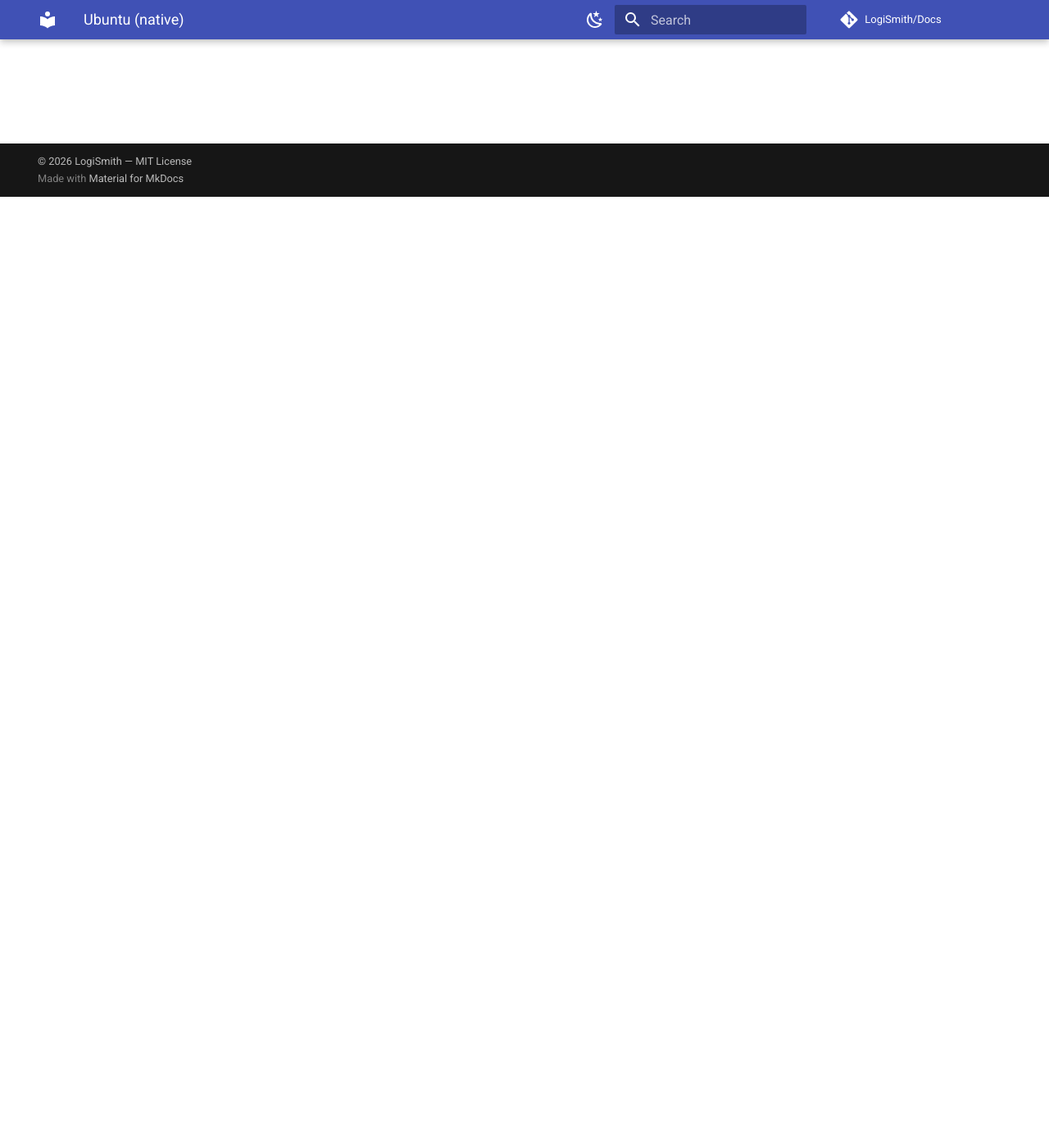
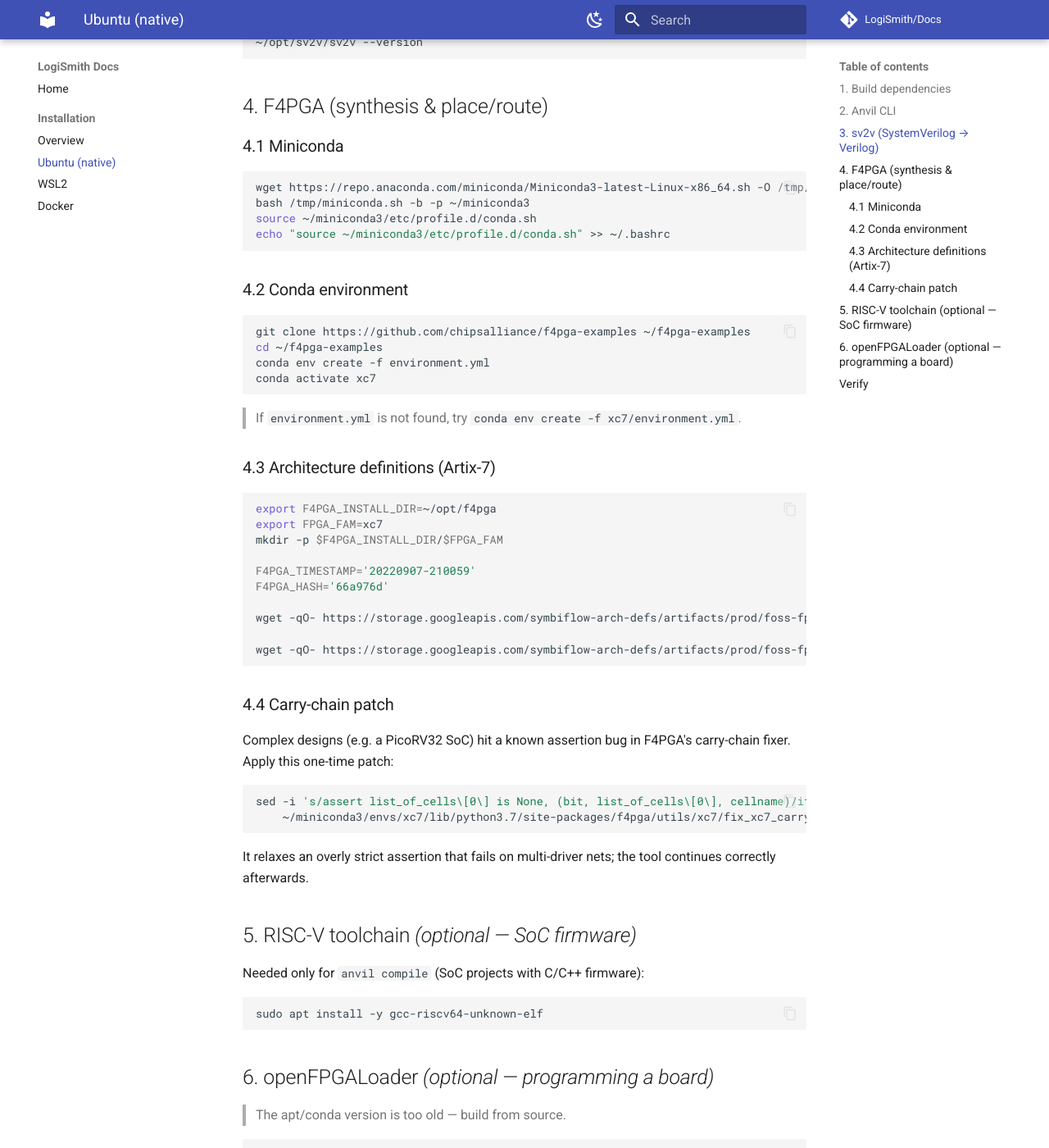
Before and after one commit to LogiSmith/Docs, an MkDocs documentation site: the page built from docs/installation/ubuntu.md, in a window 1280 px wide and 1400 px high, scrolled down 1160 px. Shown: the whole window at 82% size. Built offline with MkDocs 1.6.1 and Material for MkDocs 9.7.7, drawn with Linux system fonts in a browser that asks for light colours; comment, search, counter and statistics services are not loaded; some of the changed text lies outside the part shown.

Commit message:
docs: write Ubuntu installation guide

````diff
--- a/docs/installation/ubuntu.md
+++ b/docs/installation/ubuntu.md
@@ -1,36 +1,135 @@
 # Installation — Ubuntu (native)
 
-!!! note "Stub"
-    Skeleton — headings below are the intended structure, to be filled in.
-    Tested on Ubuntu <!-- TODO: version, e.g. 22.04 LTS -->.
+Setting up the full toolchain on native Ubuntu (bare-metal or VM). Tested on
+**Ubuntu 22.04 LTS** (x86_64).
 
-## Prerequisites
+!!! tip "On Windows?"
+    Use the [WSL2 guide](wsl.md) instead — it reuses these same steps and adds
+    the Windows-side USB forwarding needed to program a board.
 
-<!-- TODO: supported Ubuntu versions, apt update, build-essential, git, python3 -->
+Anvil expects tools at fixed locations (`~/miniconda3`, conda env `xc7`,
+`~/opt/f4pga`, `~/opt/sv2v/sv2v`). Keep the paths below as-is unless you also
+change them in `anvil.py`.
 
-## 1. Anvil
+---
 
-<!-- TODO: clone repo into ~/opt/anvil, add the `anvil` alias to ~/.bashrc -->
+## 1. Build dependencies
 
-## 2. F4PGA + Conda
+```bash
+sudo apt-get update && sudo apt-get upgrade -y
+sudo apt-get install -y build-essential flex bison libssl-dev \
+    libelf-dev bc python3 pahole cmake pkg-config \
+    libusb-1.0-0-dev libudev-dev git g++ gcc \
+    libftdi1-dev libhidapi-dev zlib1g-dev unzip wget
+```
 
-<!-- TODO: install Miniconda, create the xc7 env, F4PGA install dir -->
+Simulator + waveform viewer (needed for `anvil test`):
 
-## 3. sv2v
+```bash
+sudo apt install -y iverilog gtkwave
+```
 
-<!-- TODO: download release into ~/opt/sv2v/ (or apt/PATH) -->
+## 2. Anvil CLI
 
-## 4. Icarus Verilog *(optional — `anvil test`)*
+```bash
+git clone https://github.com/LogiSmith/Anvil.git ~/opt/anvil
+chmod +x ~/opt/anvil/anvil.py
+echo 'alias anvil="python3 ~/opt/anvil/anvil.py"' >> ~/.bashrc
+source ~/.bashrc
+anvil --help
+```
 
-<!-- TODO: apt install iverilog -->
+## 3. sv2v (SystemVerilog → Verilog)
 
-## 5. openFPGALoader *(optional — `anvil program`)*
+Anvil converts every `.sv` source with `sv2v`. Install the release binary to
+`~/opt/sv2v/sv2v`:
 
-<!-- TODO: build from source / package, udev rules for board access -->
+```bash
+wget https://github.com/zachjs/sv2v/releases/download/v0.0.13/sv2v-Linux.zip -O /tmp/sv2v.zip
+unzip -o /tmp/sv2v.zip -d /tmp
+mkdir -p ~/opt/sv2v
+cp /tmp/sv2v-Linux/sv2v ~/opt/sv2v/sv2v
+chmod +x ~/opt/sv2v/sv2v
+~/opt/sv2v/sv2v --version
+```
 
-## 6. RISC-V toolchain *(optional — SoC firmware)*
+## 4. F4PGA (synthesis & place/route)
 
-<!-- TODO: install riscv64-unknown-elf-gcc/g++ -->
+### 4.1 Miniconda
+
+```bash
+wget https://repo.anaconda.com/miniconda/Miniconda3-latest-Linux-x86_64.sh -O /tmp/miniconda.sh
+bash /tmp/miniconda.sh -b -p ~/miniconda3
+source ~/miniconda3/etc/profile.d/conda.sh
+echo "source ~/miniconda3/etc/profile.d/conda.sh" >> ~/.bashrc
+```
+
+### 4.2 Conda environment
+
+```bash
+git clone https://github.com/chipsalliance/f4pga-examples ~/f4pga-examples
+cd ~/f4pga-examples
+conda env create -f environment.yml
+conda activate xc7
+```
+
+> If `environment.yml` is not found, try `conda env create -f xc7/environment.yml`.
+
+### 4.3 Architecture definitions (Artix-7)
+
+```bash
+export F4PGA_INSTALL_DIR=~/opt/f4pga
+export FPGA_FAM=xc7
+mkdir -p $F4PGA_INSTALL_DIR/$FPGA_FAM
+
+F4PGA_TIMESTAMP='20220907-210059'
+F4PGA_HASH='66a976d'
+
+wget -qO- https://storage.googleapis.com/symbiflow-arch-defs/artifacts/prod/foss-fpga-tools/symbiflow-arch-defs/continuous/install/${F4PGA_TIMESTAMP}/symbiflow-arch-defs-install-xc7-${F4PGA_HASH}.tar.xz | tar -xJC $F4PGA_INSTALL_DIR/${FPGA_FAM}
+
+wget -qO- https://storage.googleapis.com/symbiflow-arch-defs/artifacts/prod/foss-fpga-tools/symbiflow-arch-defs/continuous/install/${F4PGA_TIMESTAMP}/symbiflow-arch-defs-xc7a100t_test-${F4PGA_HASH}.tar.xz | tar -xJC $F4PGA_INSTALL_DIR/${FPGA_FAM}
+```
+
+### 4.4 Carry-chain patch
+
+Complex designs (e.g. a PicoRV32 SoC) hit a known assertion bug in F4PGA's
+carry-chain fixer. Apply this one-time patch:
+
+```bash
+sed -i 's/assert list_of_cells\[0\] is None, (bit, list_of_cells\[0\], cellname)/if list_of_cells[0] is not None: continue/' \
+    ~/miniconda3/envs/xc7/lib/python3.7/site-packages/f4pga/utils/xc7/fix_xc7_carry.py
+```
+
+It relaxes an overly strict assertion that fails on multi-driver nets; the tool
+continues correctly afterwards.
+
+## 5. RISC-V toolchain *(optional — SoC firmware)*
+
+Needed only for `anvil compile` (SoC projects with C/C++ firmware):
+
+```bash
+sudo apt install -y gcc-riscv64-unknown-elf
+```
+
+## 6. openFPGALoader *(optional — programming a board)*
+
+> The apt/conda version is too old — build from source.
+
+```bash
+git clone https://github.com/trabucayre/openFPGALoader /tmp/ofl
+cd /tmp/ofl && mkdir build && cd build
+cmake .. && make -j$(nproc) && sudo make install
+/usr/local/bin/openFPGALoader --Version
+```
+
+USB permissions for the board (Nexys A7 = FTDI `0403:6010`):
+
+```bash
+echo 'SUBSYSTEM=="usb", ATTR{idVendor}=="0403", ATTR{idProduct}=="6010", MODE="0666", GROUP="plugdev"' \
+    | sudo tee /etc/udev/rules.d/99-openfpgaloader.rules
+sudo usermod -aG plugdev $USER
+sudo udevadm control --reload-rules && sudo udevadm trigger
+```
 
 ## Verify
 
@@ -38,4 +137,15 @@
 anvil doctor
 ```
 
-<!-- TODO: expected output, all-green example -->
+All required tools (`Python`, `sv2v`, `F4PGA / Conda`) should report `OK`.
+Optional rows may be `WARN` if you skipped sections 5–6.
+
+Then build a real example end to end:
+
+```bash
+mkdir -p ~/projects/uart-hello && cd ~/projects/uart-hello
+anvil init --board Nexys-A7-100T --example uart-hello
+anvil build
+```
+
+A bitstream under `build/<target>/top.bit` means the toolchain works.
````
Also changed, not shown: docs/installation/index.md (+3 -2 lines).
